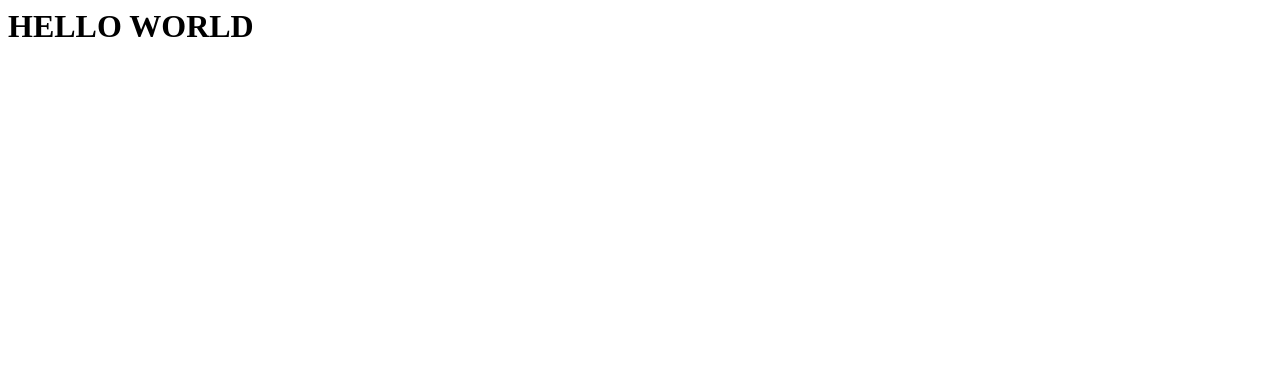
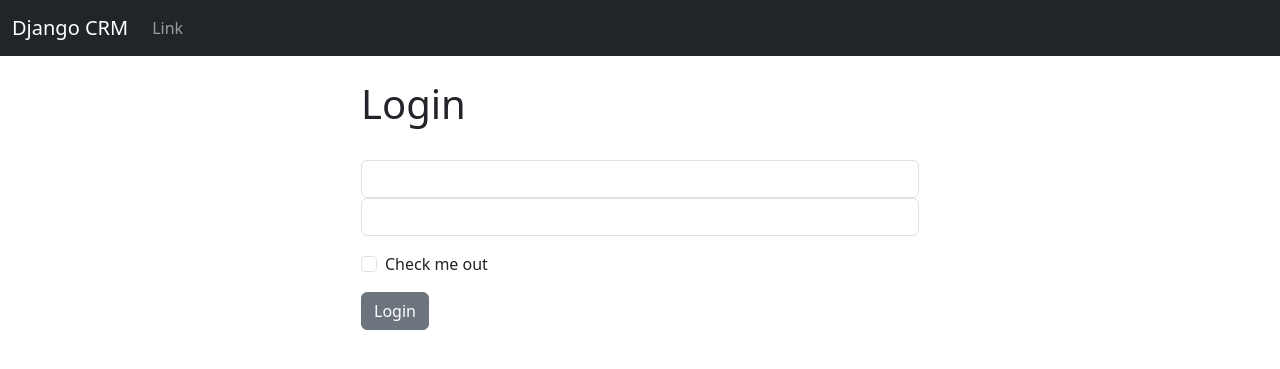
Before and after one commit to sulebalaban/dcrm, a Django app: page / in a window 1280 px wide. Shown: the top 369 px of the page. Run offline with Django 5.2, Linux system fonts and the light colour scheme.

Commit message:
feat::Added 'login' page

```diff
--- a/dcrm/website/templates/home.html
+++ b/dcrm/website/templates/home.html
@@ -1 +1,29 @@
-<h1>HELLO WORLD </h1>
+{% extends "base.html" %}
+{% block content %}
+
+<div class="col-md-6 offset-md-3">
+<h1>Login</h1>
+</br>
+<form  method="POST" action="{%url 'home'%}">
+    {% csrf_token %}
+    <form>
+        <div class="mb-3">
+
+          <input type="text" class="form-control" >
+
+        <div class="mb-3">
+
+          <input type="password" class="form-control" >
+        </div>
+        <div class="mb-3 form-check">
+          <input type="checkbox" class="form-check-input" id="exampleCheck1">
+          <label class="form-check-label" for="exampleCheck1">Check me out</label>
+        </div>
+        <button type="submit" class="btn btn-secondary">Login</button>
+      </form>
+</form>
+
+
+</div>
+
+{% endblock%}
--- a/dcrm/website/urls.py
+++ b/dcrm/website/urls.py
@@ -4,5 +4,6 @@ from.import views
 
 urlpatterns = [
     path('',views.home, name='home'),
-
+    path('login/',views.login_user, name='login'),
+    path('logout/',views.logout_user, name='logout'),
 ]
--- a/dcrm/website/views.py
+++ b/dcrm/website/views.py
@@ -1,4 +1,12 @@
 from django.shortcuts import render
+from django.contrib.auth import authenticate,login,logout
+from django.contrib import messages
 
 def home(request):
     return render (request,'home.html',{})
+
+def login_user(request):
+    pass
+
+def logout_user(request):
+    pass
```
